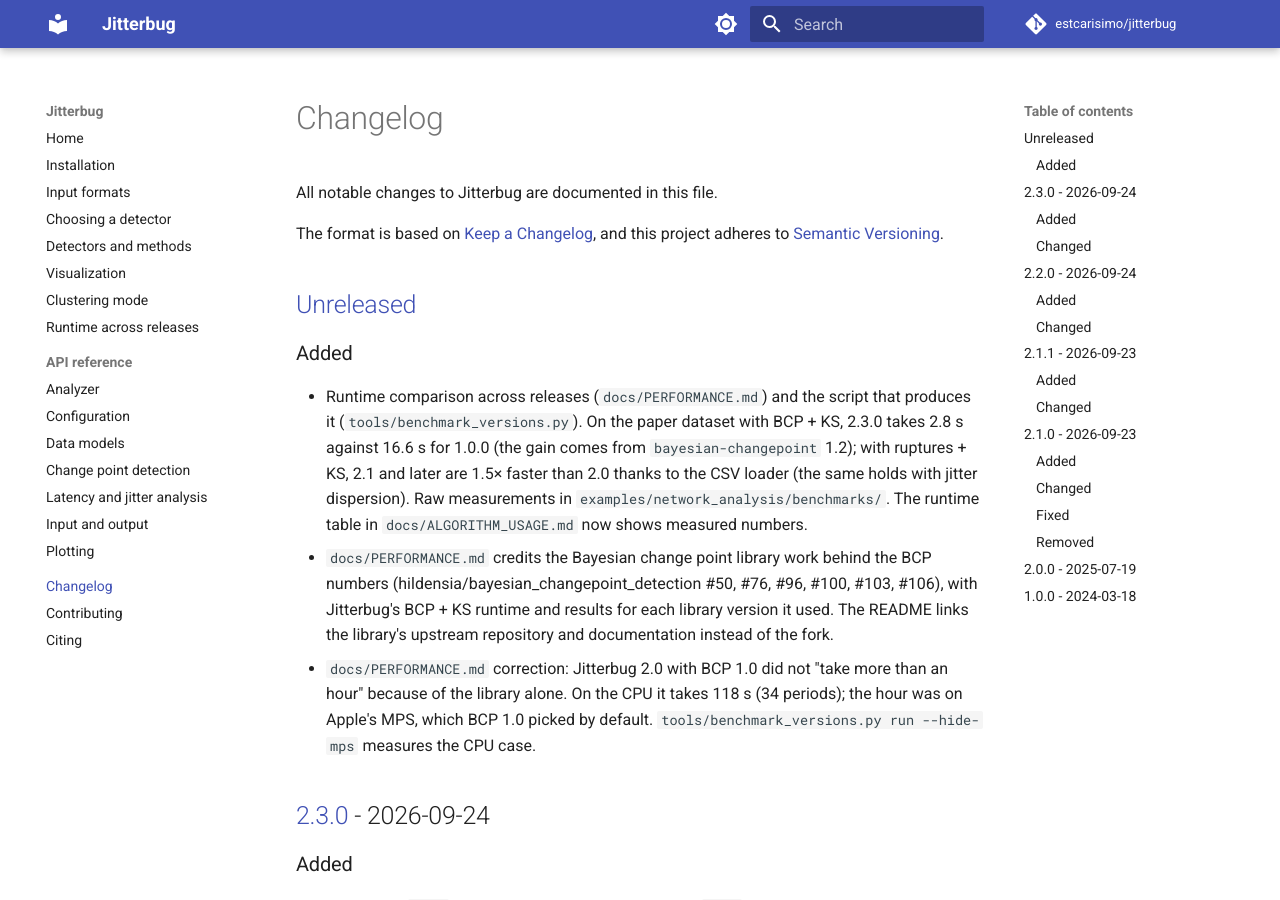
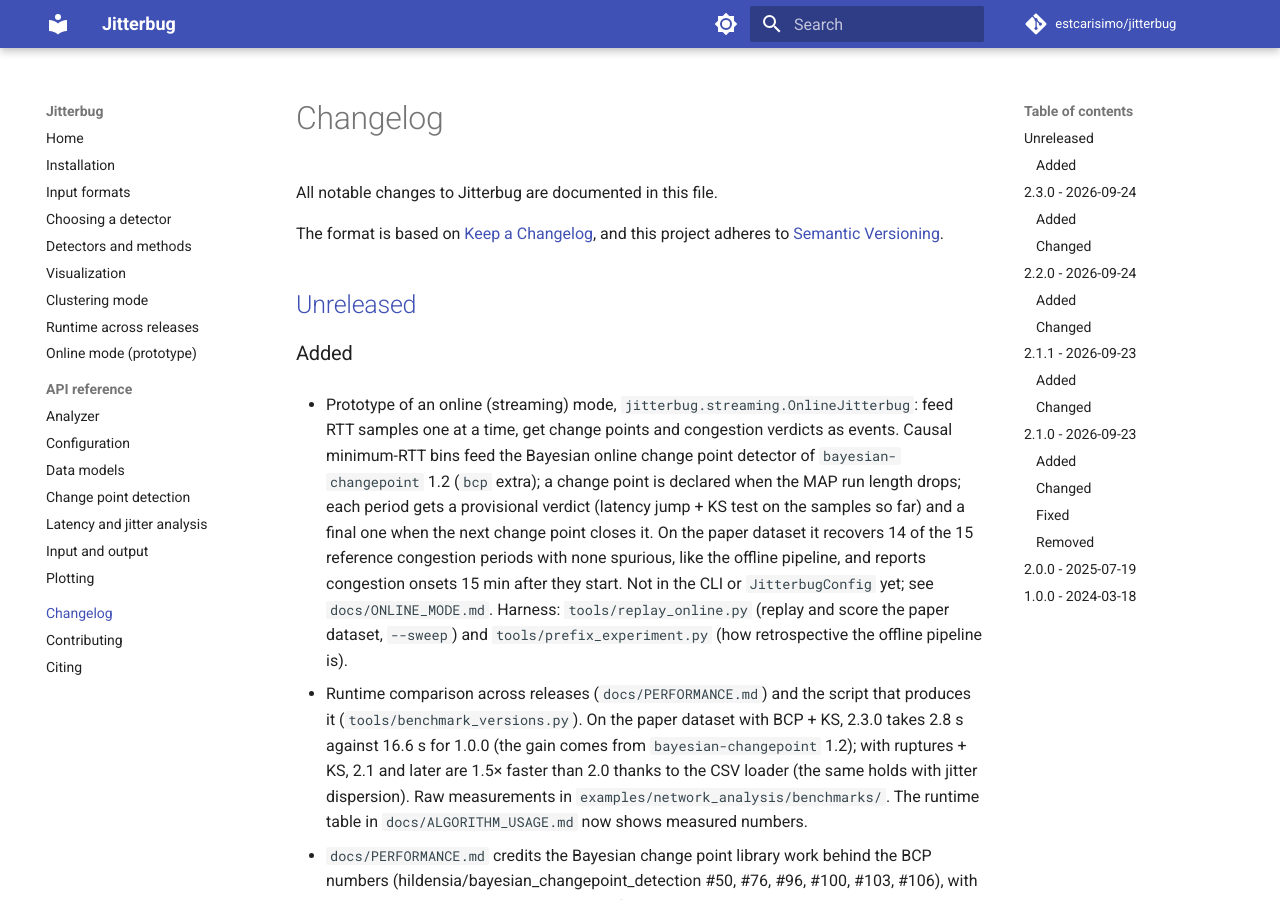
Before and after one commit to estcarisimo/jitterbug, an MkDocs documentation site: the page built from docs/changelog.md, in a window 1280 px wide and 900 px high. Built offline with MkDocs 1.6.1 and Material for MkDocs 9.7.7, drawn with Linux system fonts in a browser that asks for light colours; comment, search, counter and statistics services are not loaded.

Commit message:
docs: online mode prototype page and changelog entry
Co-Authored-By: Claude Fable 5.1 <noreply@anthropic.com>

```diff
--- a/CHANGELOG.md
+++ b/CHANGELOG.md
@@ -8,6 +8,18 @@ and this project adheres to [Semantic Versioning](https://semver.org/spec/v2.0.0
 ## [Unreleased]
 
 ### Added
+
+- Prototype of an online (streaming) mode, `jitterbug.streaming.OnlineJitterbug`: feed RTT
+  samples one at a time, get change points and congestion verdicts as events. Causal
+  minimum-RTT bins feed the Bayesian online change point detector of
+  `bayesian-changepoint` 1.2 (`bcp` extra); a change point is declared when the MAP run
+  length drops; each period gets a provisional verdict (latency jump + KS test on the
+  samples so far) and a final one when the next change point closes it. On the paper
+  dataset it recovers 14 of the 15 reference congestion periods with none spurious, like
+  the offline pipeline, and reports congestion onsets 15 min after they start. Not in the
+  CLI or `JitterbugConfig` yet; see `docs/ONLINE_MODE.md`. Harness: `tools/replay_online.py`
+  (replay and score the paper dataset, `--sweep`) and `tools/prefix_experiment.py` (how
+  retrospective the offline pipeline is).
 
 - Runtime comparison across releases (`docs/PERFORMANCE.md`) and the script that produces
   it (`tools/benchmark_versions.py`). On the paper dataset with BCP + KS, 2.3.0 takes
--- a/mkdocs.yml
+++ b/mkdocs.yml
@@ -39,6 +39,7 @@ nav:
   - Visualization: VISUALIZATION_USAGE.md
   - Clustering mode: CLUSTERING_MODE.md
   - Runtime across releases: PERFORMANCE.md
+  - Online mode (prototype): ONLINE_MODE.md
   - API reference:
       - Analyzer: api/analyzer.md
       - Configuration: api/config.md
```
Also changed, not shown: docs/ONLINE_MODE.md (added, +85 -0 lines).
